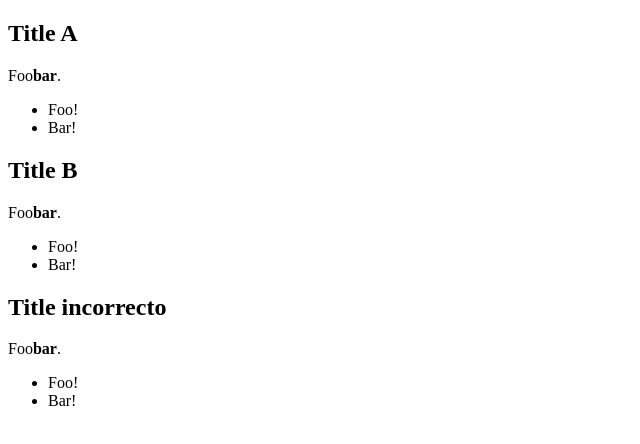
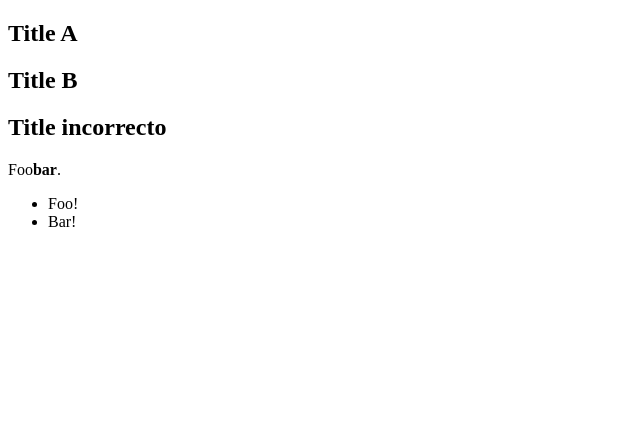
Before and after one commit to kfern/tdd-jquery-plugin, a plain HTML site: page jquery_tests/simplebox.demo.html in a window 1280 px wide. Shown: the whole page, without its empty margins (0-640 px from the left). Drawn offline with nearby package versions, Linux system fonts and the light colour scheme.

Commit message:
Versión 0.2.0

```diff
--- a/jquery_tests/kfern.api.js
+++ b/jquery_tests/kfern.api.js
@@ -1,6 +1,21 @@
 (function ( $ ) {
-  $.fn.kfern = {};
-  $.fn.kfern.getVersion = function(){
-      return '0.1.0';
-  };
+    $.fn.kfern = {};
+    $.fn.kfern.getVersion = function(){
+        return '0.2.0';
+    };
+
+    $.fn.kfern.simplebox = function( selector ){
+        selector = selector || 'simplebox';
+        $('div.' + selector).each(function(){
+            //Verificar que la estructura del contenido recibido contiene los mínimos necesarios
+            if (($(this).find('h2.simplebox-title').length == 1) && ($(this).find('div.simplebox-content').length == 1)){
+              //Realizar las tareas necesarias para pasar los tests
+              //El div contenedor tiene un id y se identifica correctamente.
+              $(this).attr('id', 'abc').data('kfern', 'simplebox');
+              //El contenido se muestra oculto por defecto
+              $(this).find('div.simplebox-content').hide();
+            }
+        });
+    };
+
 }( jQuery ));
--- a/jquery_tests/simplebox.demo.html
+++ b/jquery_tests/simplebox.demo.html
@@ -4,10 +4,12 @@
   <meta charset="utf-8">
   <meta name="viewport" content="width=device-width">
   <title>kfern.simplebox DEMO</title>
+  <script src="//code.jquery.com/jquery-1.12.4.min.js" charset="utf-8"></script>
 </head>
 <body>
   <div id="qunit"></div>
   <div id="qunit-fixture">
+
     <!-- Código fuente para la verificación -->
     <div class="wrapper_ab">
       <div class="wrapper_a">
@@ -18,6 +20,7 @@
           </div>
         </div>
       </div>
+
       <div class="wrapper_b">
         <div class="simplebox">
           <h2 class="simplebox-title">Title B</h2>
@@ -27,6 +30,7 @@
         </div>
       </div>
     </div>
+
     <div class="wrapper_incorrecto">
       <div class="simplebox">
         <h2 class="simplebox-tit1e">Title incorrecto</h2>
@@ -38,5 +42,13 @@
 
   </div>
 
+  <!-- JAVASCRIPT -->
+  <script src="kfern.api.js" charset="utf-8"></script>
+  <script type="text/javascript">
+    $( document ).ready(function() {
+        $( document ).kfern.simplebox();
+    });
+  </script>
+
 </body>
 </html>
```
Also changed, not shown: img/v.0.2.0.OK.demo.png (added), img/v.0.2.0.OK.png (added).
